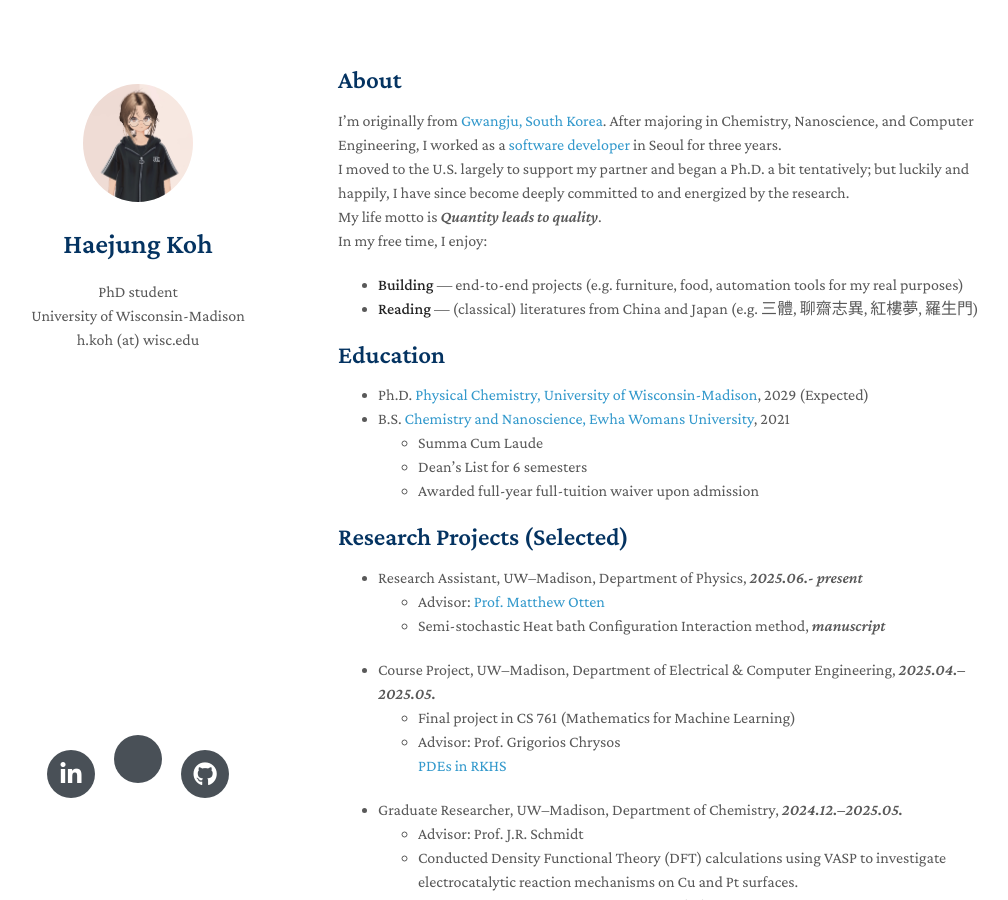
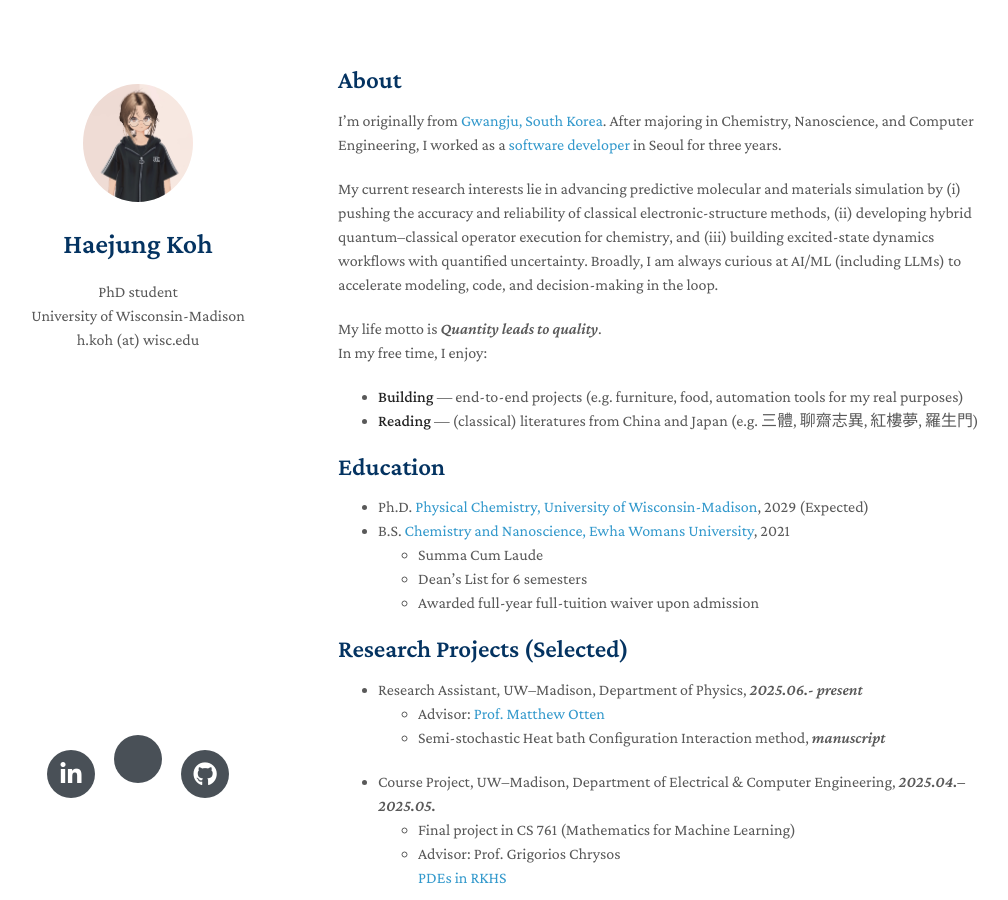
Before and after one commit to MaximHelio/MaximHelio.github.io, a Jekyll site: the page built from index.md, in a window 1280 px wide and 900 px high. Shown: the whole window, without its empty margins (132-1140 px from the left). Built offline with Jekyll 4.4.1, drawn with Linux system fonts in a browser that asks for light colours; nearby versions of some CDN libraries; a style sheet for code colours, icons or effects is not loaded; our own code applies the rules of GitHub Pages for plain Markdown files; part of the change alters nothing that is shown.

Commit message:
Add first

```diff
--- a/index.md
+++ b/index.md
@@ -4,7 +4,9 @@ layout: homepage
 ## About
 
 I’m originally from [Gwangju, South Korea](https://en.wikipedia.org/wiki/Gwangju). After majoring in Chemistry, Nanoscience, and Computer Engineering, I worked as a [software developer](./assets/Portfolio.pdf) in Seoul for three years.
-I moved to the U.S. largely to support my partner and began a Ph.D. a bit tentatively; but luckily and happily, I have since become deeply committed to and energized by the research.\\
+
+My current research interests lie in advancing predictive molecular and materials simulation by (i) pushing the accuracy and reliability of classical electronic-structure methods, (ii) developing hybrid quantum–classical operator execution for chemistry, and (iii) building excited-state dynamics workflows with quantified uncertainty. Broadly, I am always curious at AI/ML (including LLMs) to accelerate modeling, code, and decision-making in the loop.
+
 My life motto is *Quantity leads to quality*.\\
 In my free time, I enjoy:
 - **Building** — end-to-end projects (e.g. furniture, food, automation tools for my real purposes)
@@ -42,8 +44,8 @@ In my free time, I enjoy:
 - [CV](https://www.linkedin.com/in/haejung-koh/)
 
 ## Teaching Experience
-- **Chem 103** – General Chemistry I (Spring 2025)
-- **Chem 109** – Advanced General Chemistry (Fall 2024)
+- [Chem 103](https://guide.wisc.edu/courses/chem/) – General Chemistry I (Spring 2025)
+- [Chem 109](https://guide.wisc.edu/courses/chem/) – Advanced General Chemistry (Fall 2024)
 - [Donghang](https://www.donghaeng.seoul.kr/main.do) – Volunteer Instructor (Math/Physics/Chemistry), Myungduk high school (2016-2018)
 
 ## Credentials & Recognitions
```
